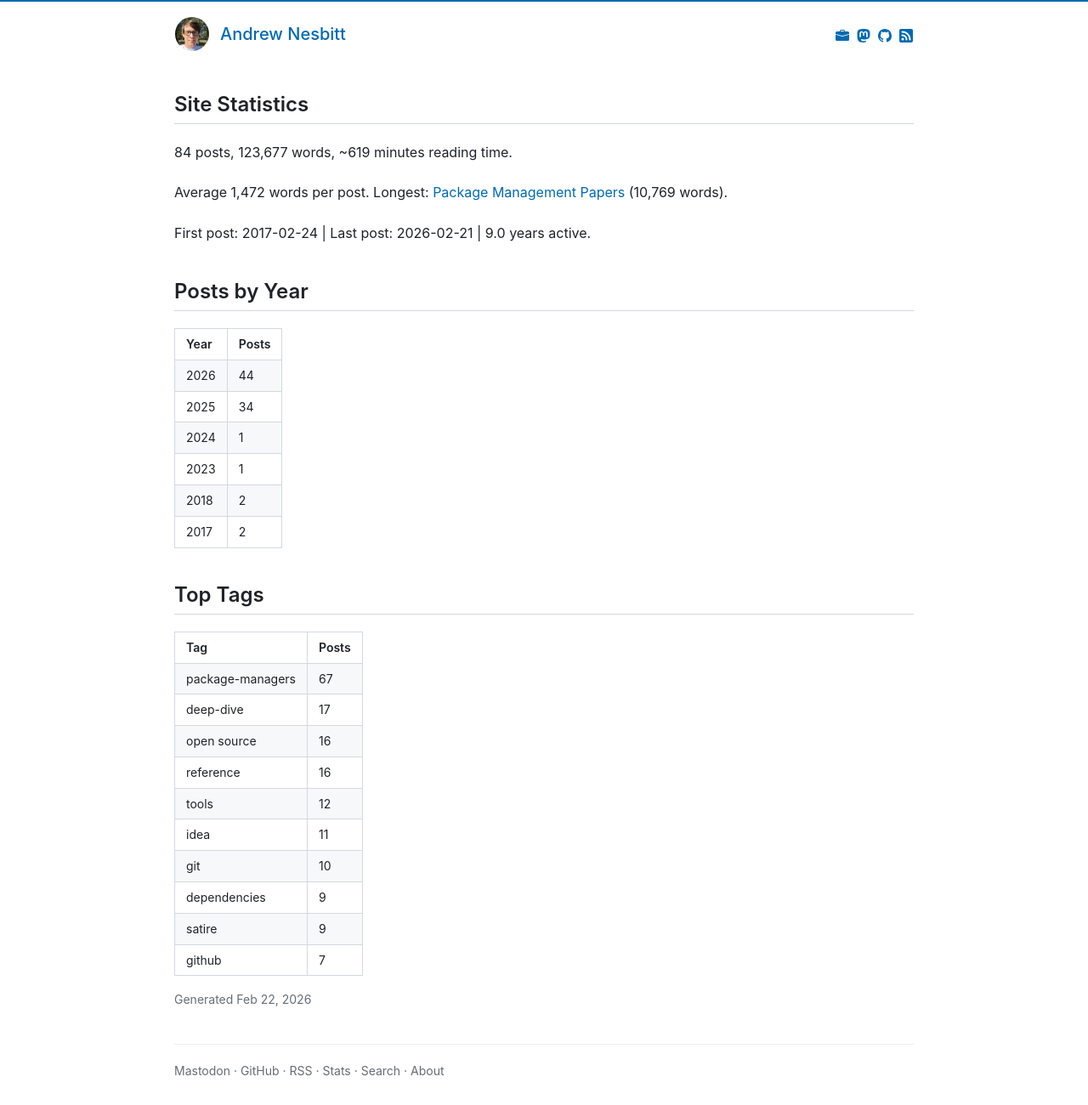
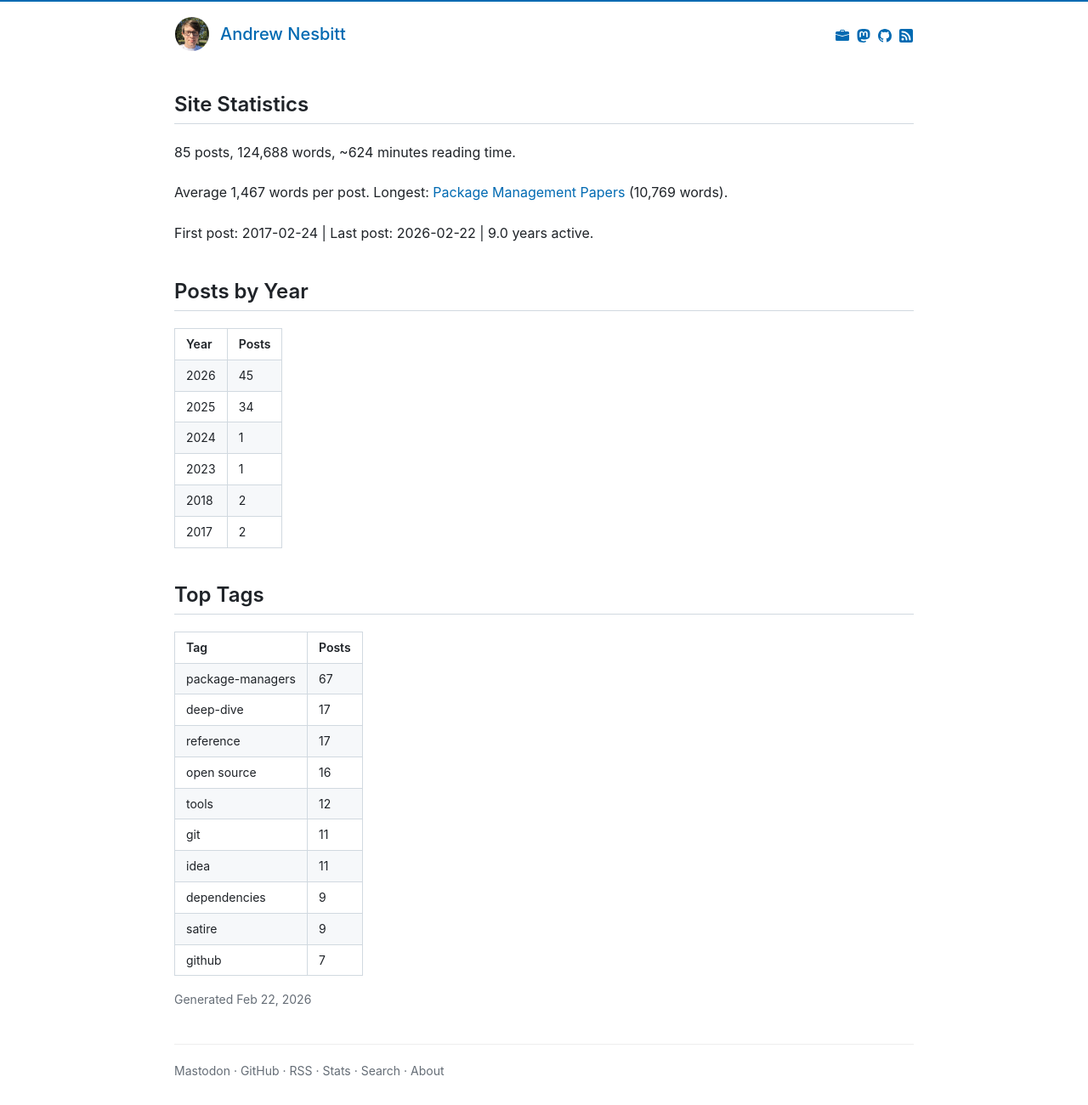
Before and after one commit to andrew/nesbitt.io, a Jekyll site: the page built from stats.html, in a window 1280 px wide. Shown: the whole page at 85% size. Built offline with Jekyll 4.4.1, drawn with Linux system fonts in a browser that asks for light colours.

```diff
--- a/_data/stats.json
+++ b/_data/stats.json
@@ -1,9 +1,9 @@
 {
-  "generated_at": "2026-02-22T09:55:37Z",
-  "total_posts": 84,
-  "total_words": 123677,
-  "reading_minutes": 619,
-  "average_words": 1472,
+  "generated_at": "2026-02-22T19:56:10Z",
+  "total_posts": 85,
+  "total_words": 124688,
+  "reading_minutes": 624,
+  "average_words": 1467,
   "longest_post": {
     "title": "Package Management Papers",
     "url": "/2025/11/13/package-management-papers.html",
@@ -20,16 +20,16 @@
     "date": "2017-02-24"
   },
   "last_post": {
-    "title": "Whale Fall",
-    "url": "/2026/02/21/whale-fall.html",
-    "date": "2026-02-21"
+    "title": "Forge-Specific Repository Folders",
+    "url": "/2026/02/22/forge-specific-repository-folders.html",
+    "date": "2026-02-22"
   },
   "years_active": 9.0,
   "posts_per_month": 0.8,
   "posts_by_year": [
     {
       "year": 2026,
-      "count": 44
+      "count": 45
     },
     {
       "year": 2025,
@@ -55,7 +55,7 @@
   "posts_by_month": [
     {
       "month": "2026-02",
-      "count": 19
+      "count": 20
     },
     {
       "month": "2026-01",
@@ -91,7 +91,7 @@
     }
   ],
   "posts_by_day_of_week": {
-    "sunday": 11,
+    "sunday": 12,
     "monday": 13,
     "tuesday": 10,
     "wednesday": 11,
@@ -109,11 +109,11 @@
       "count": 17
     },
     {
-      "name": "open source",
-      "count": 16
+      "name": "reference",
+      "count": 17
     },
     {
-      "name": "reference",
+      "name": "open source",
       "count": 16
     },
     {
@@ -121,12 +121,12 @@
       "count": 12
     },
     {
-      "name": "idea",
+      "name": "git",
       "count": 11
     },
     {
-      "name": "git",
-      "count": 10
+      "name": "idea",
+      "count": 11
     },
     {
       "name": "dependencies",
```
Also changed, not shown: _posts/2026-02-05-git-magic-files.md (+2 -2 lines).
